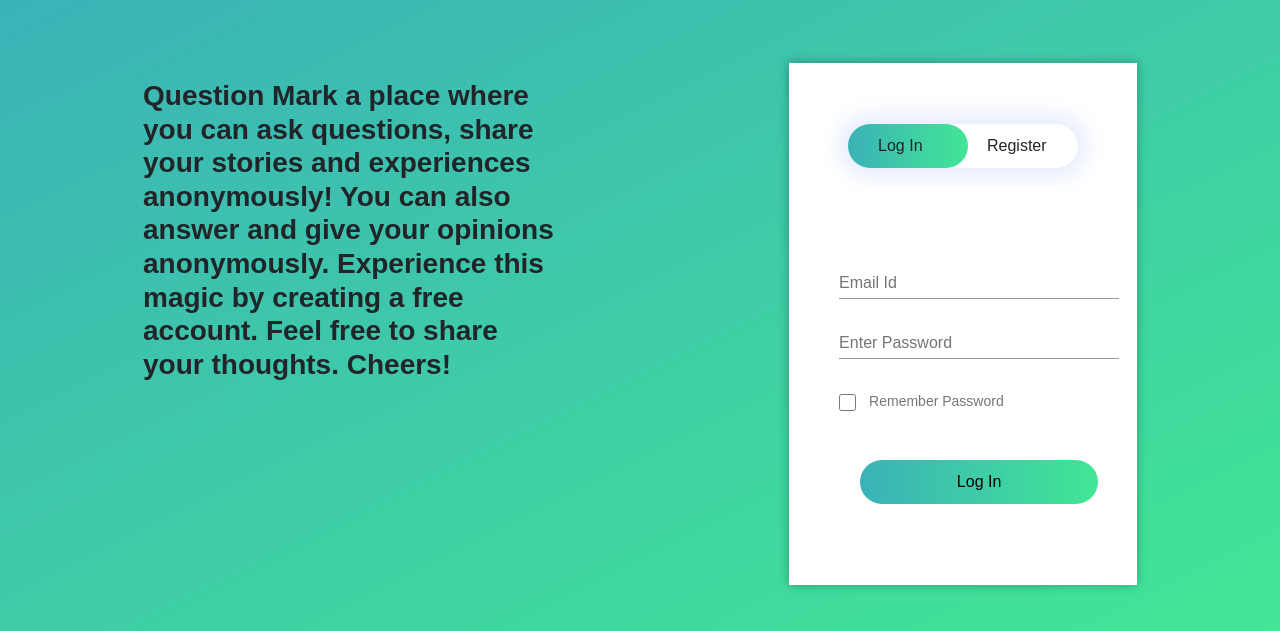
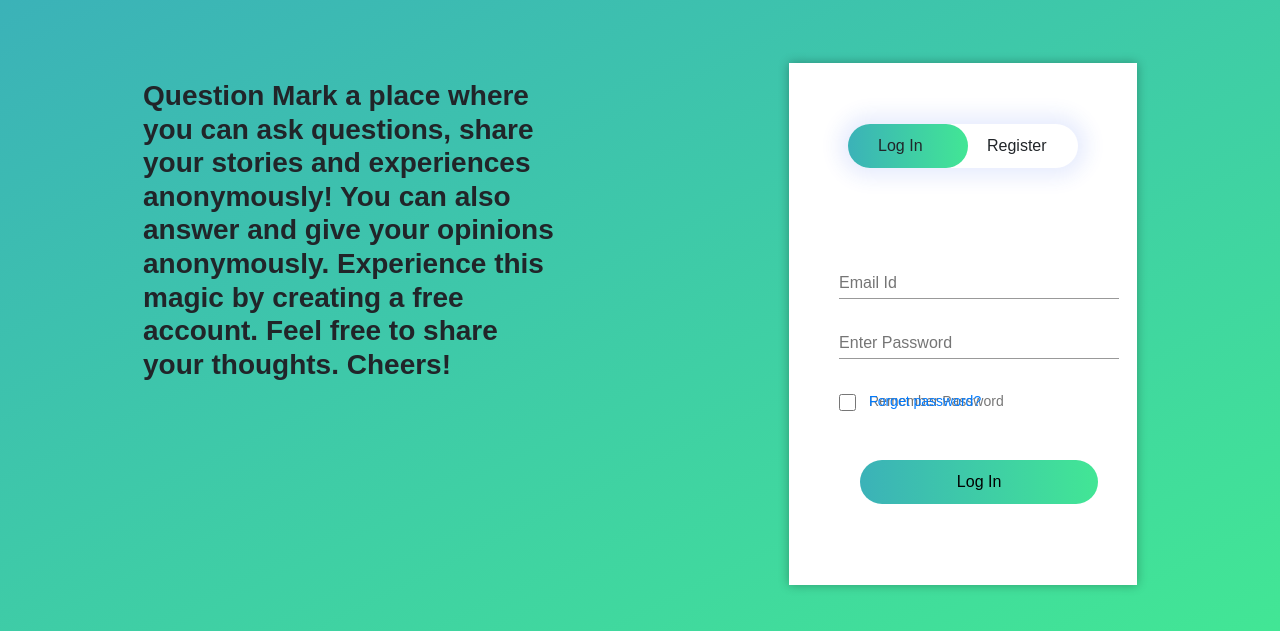
Before and after one commit to loobiish/Question-Mark, a Flask app: page / in a window 1280 px wide. Shown: the part 89-720 px from the top of the page. Run offline with Flask 2, Linux system fonts and the light colour scheme; some libraries are stand-ins or nearby versions.

Commit message:
Update home.html

```diff
--- a/Question_Mark/templates/home.html
+++ b/Question_Mark/templates/home.html
@@ -36,6 +36,7 @@
                 <input type="password" name="l_pass" class="input-feild pass" placeholder="Enter Password" required>
                 <input type="checkbox" name="checkbox" value="True" class="check-box"><span>Remember Password</span>
                 <button type="submit" value="login" class="submit-btn" title="Log into your account.">Log In</button>
+                <span><a href="#">Forget password?</a></span>
                 <!-- <small class="text-muted ml-2">
                     <a class="e" href="#">Forgot Password?</a>
                 </small> -->
```
